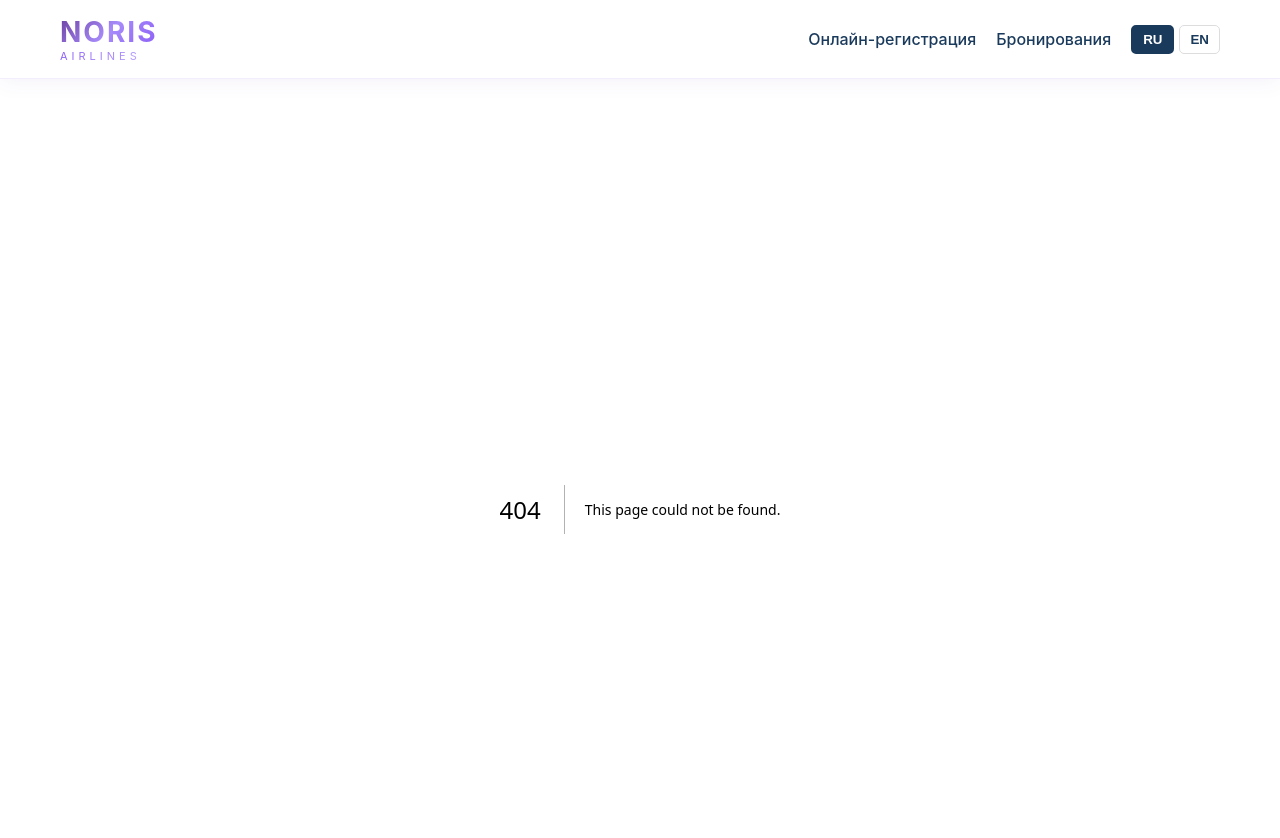
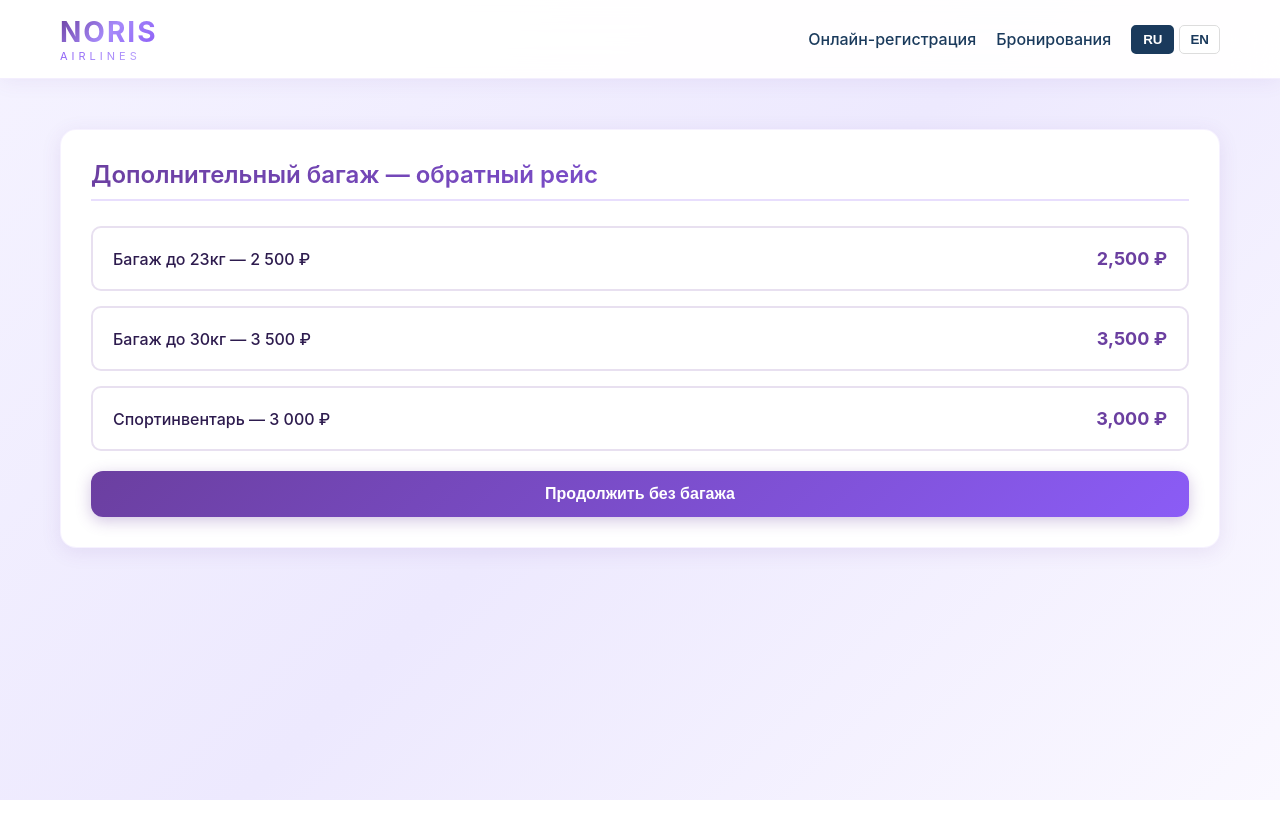
Before and after one commit to alexeysimashkin/noris-airlines, a Next.js app: page /baggage-return in a window 1280 px wide. Before the commit this address had no page. Shown: the top 838 px of the page. After the commit the page ends 800 px from the top, so only its background shows below. Built offline with nearby package versions, Linux system fonts and the light colour scheme.

Commit message:
Create baggage-return.tsx

```diff
--- /dev/null
+++ b/src/pages/baggage-return.tsx
@@ -0,0 +1,57 @@
+import { useRouter } from 'next/router'
+import { useState } from 'react'
+
+const baggageOptions = [
+  { id: 'baggage23', name: 'Багаж до 23кг — 2 500 ₽', price: 2500 },
+  { id: 'baggage30', name: 'Багаж до 30кг — 3 500 ₽', price: 3500 },
+  { id: 'sport', name: 'Спортинвентарь — 3 000 ₽', price: 3000 }
+]
+
+export default function BaggageReturn() {
+  const router = useRouter()
+  const [selectedBaggage, setSelectedBaggage] = useState<string[]>([])
+
+  const toggleBaggage = (id: string) => {
+    setSelectedBaggage(prev =>
+      prev.includes(id) ? prev.filter(b => b !== id) : [...prev, id]
+    )
+  }
+
+  return (
+    <div className="card">
+      <h2 className="card-title">Дополнительный багаж — обратный рейс</h2>
+
+      <div style={{ display: 'grid', gap: 15 }}>
+        {baggageOptions.map(option => (
+          <div
+            key={option.id}
+            onClick={() => toggleBaggage(option.id)}
+            style={{
+              padding: 20,
+              border: selectedBaggage.includes(option.id) ? '2px solid #6b3fa0' : '2px solid #e8e0f0',
+              borderRadius: 10,
+              cursor: 'pointer',
+              background: selectedBaggage.includes(option.id) ? '#f5f3ff' : 'white'
+            }}
+          >
+            <div style={{ display: 'flex', justifyContent: 'space-between', alignItems: 'center' }}>
+              <span style={{ fontSize: 16, fontWeight: 500 }}>{option.name}</span>
+              <span style={{ fontSize: 18, fontWeight: 700, color: '#6b3fa0' }}>{option.price.toLocaleString()} ₽</span>
+            </div>
+          </div>
+        ))}
+      </div>
+
+      <button
+        className="btn btn-primary"
+        style={{ marginTop: 20, width: '100%' }}
+        onClick={() => router.push({
+          pathname: '/meal-return',
+          query: { ...router.query, returnBaggage: selectedBaggage.join(',') }
+        })}
+      >
+        {selectedBaggage.length > 0 ? 'Продолжить' : 'Продолжить без багажа'}
+      </button>
+    </div>
+  )
+}
```
